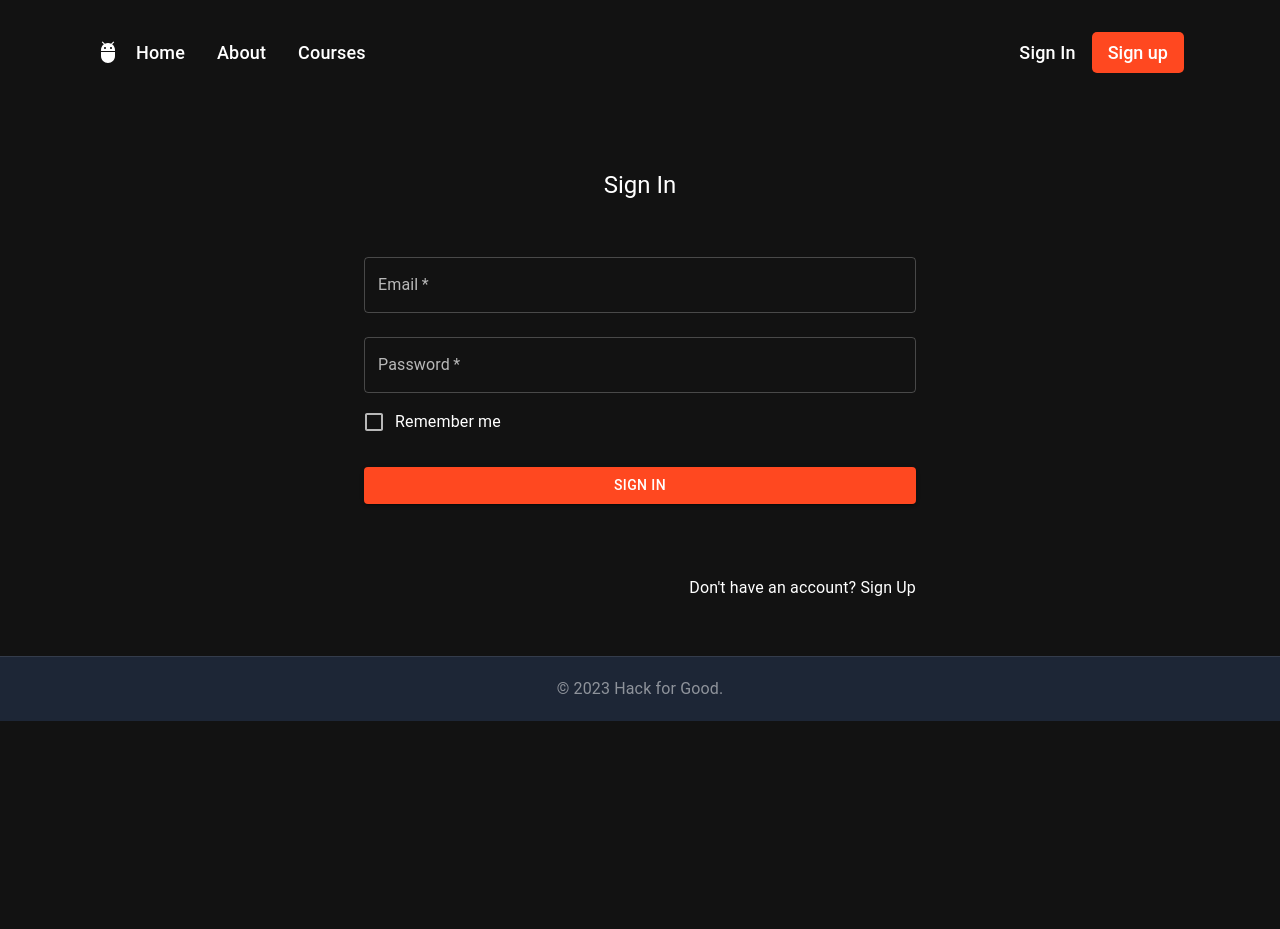
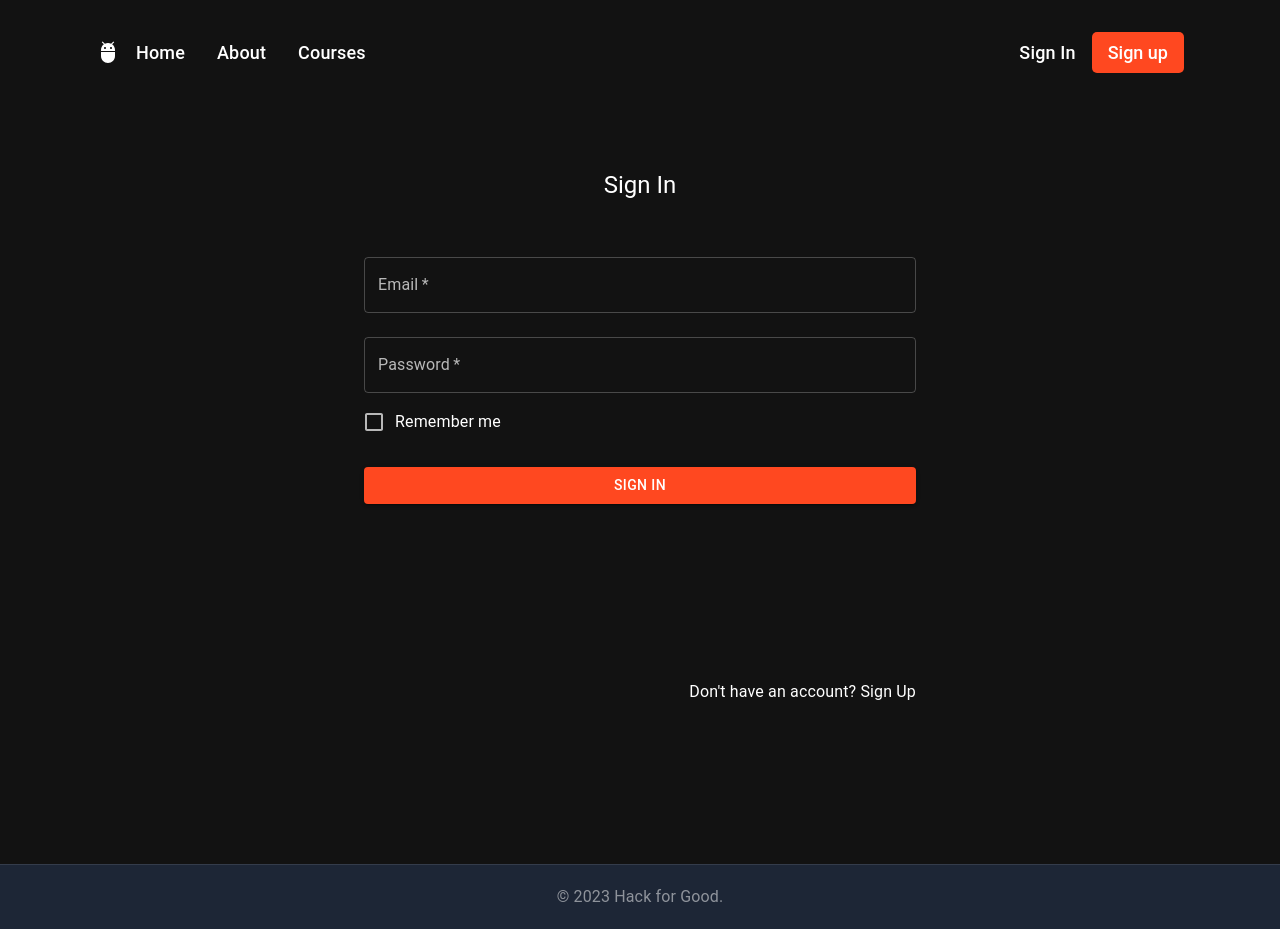
Before and after one commit to StanleyNeoh/H4G2023, a React (Create React App) app in the folder frontend/: page /login in a window 1280 px wide. Before the commit the page ends 800 px from the top, so only its background shows below. Built offline with nearby package versions, Linux system fonts and the light colour scheme.

Commit message:
Fix padding

```diff
--- a/frontend/src/pages/auth/LoginPage.js
+++ b/frontend/src/pages/auth/LoginPage.js
@@ -42,7 +42,7 @@ const Login = () => {
                     sx={{ mt: 3, mb: 2, background: '#FF4820', color: 'white' }}
                 >Sign In</Button>
             </Box>
-            <Grid container sx={{py: 7}}>
+            <Grid container sx={{py: 20}}>
               <Grid item xs>
               </Grid>
               <Grid item>
--- a/frontend/src/pages/auth/RegisterPage.js
+++ b/frontend/src/pages/auth/RegisterPage.js
@@ -51,7 +51,7 @@ const Register = () => {
                     sx={{ mt: 3, mb: 2, background: '#FF4820', color: 'white' }}
                 >Sign Up</Button>
             </Box>
-            <Grid container sx={{py: 7}}>
+            <Grid container sx={{py: 20}}>
               <Grid item xs>
               </Grid>
               <Grid item>
```
